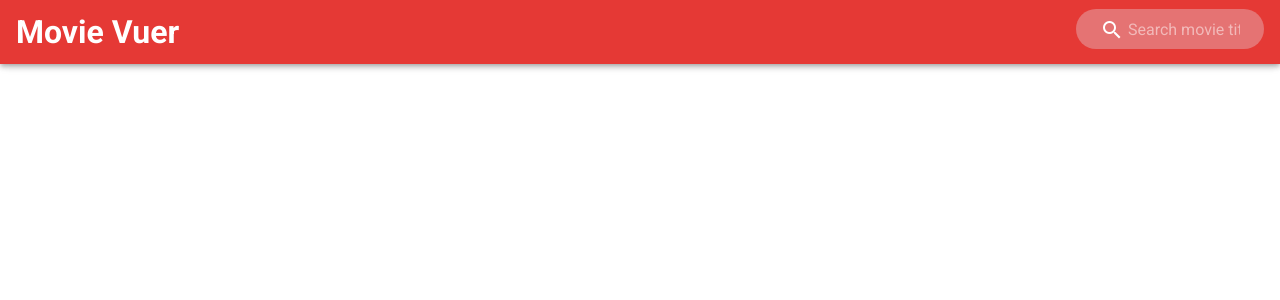
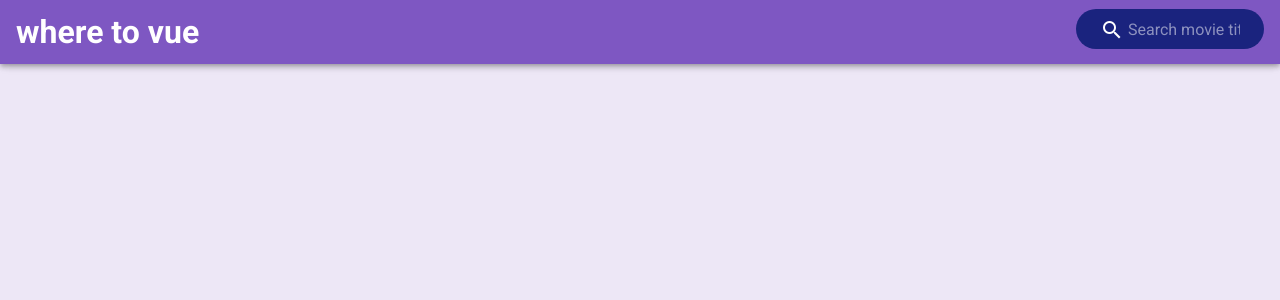
Before and after one commit to Patchrik/movie-vuer, a Vue app: page / in a window 1280 px wide. Shown: the top 300 px of the page. Built offline with nearby package versions, Linux system fonts and the light colour scheme.

Commit message:
got my theme working and learned how it works, styled the app, and searchResults

```diff
--- a/src/App.vue
+++ b/src/App.vue
@@ -1,8 +1,8 @@
 <template>
-  <v-app>
+  <v-app :style="{ background: $vuetify.theme.themes[theme].background }">
     <app-header />
     <v-main>
-      <v-container>
+      <v-container fluid>
         <search-results />
         <v-row class="mt-6">
           <v-col :sm="12" :md="6">
@@ -30,5 +30,12 @@
       MovieDetails,
       MovieReviews,
     },
+    computed: {
+      theme() {
+        return this.$vuetify.theme.dark ? "dark" : "light";
+      },
+    },
   };
 </script>
+
+<style></style>
--- a/src/components/AppHeader.vue
+++ b/src/components/AppHeader.vue
@@ -1,9 +1,9 @@
 <template>
-  <v-app-bar app color="red darken-1" dark>
+  <v-app-bar app color="deep-purple lighten-1" dark>
     <v-row justify="space-between" align="center">
       <v-col :xs="6" :sm="6" :md="6" :lg="6" :xl="6">
         <div class="d-flex align-center">
-          <h1>Movie Vuer</h1>
+          <h1>where to vue</h1>
         </div>
       </v-col>
 
@@ -15,7 +15,7 @@
             rounded
             filled
             placeholder="Search movie titles"
-            background-color="red lighten-2"
+            background-color="indigo darken-4"
             prepend-inner-icon="mdi-magnify"
           ></v-text-field>
         </form>
--- a/src/components/MovieDetails.vue
+++ b/src/components/MovieDetails.vue
@@ -1,5 +1,5 @@
 <template>
-  <v-card v-if="movieDetails">
+  <v-card v-if="movieDetails" height="auto">
     <v-img
       :src="`https://image.tmdb.org/t/p/w500${movieDetails.backdrop_path}`"
     ></v-img>
@@ -28,7 +28,7 @@
         </div>
         <div class="py-2 mx-1 mt-1">
           <v-btn rounded @click="getStreaming(movieDetails)"
-            >Where To Watch</v-btn
+            >Where To Vue</v-btn
           >
         </div>
       </v-row>
@@ -61,4 +61,8 @@
   };
 </script>
 
-<style></style>
+<style scoped>
+  .v-card {
+    overflow-y: auto;
+  }
+</style>
--- a/src/components/MovieReviews.vue
+++ b/src/components/MovieReviews.vue
@@ -1,7 +1,7 @@
 <template>
   <div v-if="movieReviews && movieReviews.length > 0">
-    <h3 class="red--text">User Reviews</h3>
-    <v-list three-line>
+    <h3 class="primary--text">User Reviews</h3>
+    <v-list three-line class="v-list-container">
       <v-list-item v-for="review in movieReviews" :key="review.id">
         <v-list-item-avatar>
           <v-img
@@ -15,11 +15,12 @@
           <v-list-item-subtitle>
             {{ formatDate(review.created_at) }}
           </v-list-item-subtitle>
-          <v-expansion-panels inset>
-            <v-expansion-panel>
+          <v-expansion-panels>
+            <v-expansion-panel @click="openPanel">
               <v-expansion-panel-header
                 expand-icon="mdi-book-open-blank-variant"
-                >{{ wordLimit(review.content, 15) }}</v-expansion-panel-header
+                disable-icon-rotate
+                >{{ panelHeaderText(review) }}</v-expansion-panel-header
               >
               <v-expansion-panel-content>
                 {{ review.content }}
@@ -37,6 +38,11 @@
   import { dateMixin } from "../mixins/movieMixins";
 
   export default {
+    data() {
+      return {
+        panelOpen: false,
+      };
+    },
     methods: {
       wordLimit(string, wordCount) {
         const shortendStr = string
@@ -46,6 +52,12 @@
         console.log(shortendStr);
         return shortendStr + " ... Read More";
       },
+      openPanel() {
+        this.panelOpen = !this.panelOpen;
+      },
+      panelHeaderText(reviewObj) {
+        return this.panelOpen ? "" : this.wordLimit(reviewObj.content, 15);
+      },
     },
     computed: {
       ...mapState(["movieReviews"]),
@@ -53,3 +65,12 @@
     mixins: [dateMixin],
   };
 </script>
+
+<style scoped>
+  div {
+    border-radius: 5px;
+  }
+  .v-list-container {
+    border-radius: 5px !important;
+  }
+</style>
--- a/src/components/SearchResults.vue
+++ b/src/components/SearchResults.vue
@@ -1,5 +1,11 @@
 <template>
-  <v-sheet v-if="searchTerm" elevation="1" class="mx-auto" max-width="1000">
+  <v-sheet
+    v-if="searchTerm"
+    elevation="1"
+    class="mx-auto movie-slide-group secondary"
+    max-width="1000"
+    dark
+  >
     <h3 class="pl-5 mt-5">
       Found {{ movieResults.total_results }} results for "{{ searchTerm }}"
     </h3>
@@ -31,4 +37,8 @@
   };
 </script>
 
-<style></style>
+<style>
+  .movie-slide-group {
+    border-radius: 5px !important;
+  }
+</style>
--- a/src/plugins/vuetify.js
+++ b/src/plugins/vuetify.js
@@ -1,6 +1,23 @@
 import Vue from "vue";
-import Vuetify from "vuetify/lib/framework";
+import Vuetify from "vuetify/lib";
+import colors from "vuetify/lib/util/colors";
 
 Vue.use(Vuetify);
 
-export default new Vuetify({});
+export default new Vuetify({
+  theme: {
+    themes: {
+      light: {
+        primary: colors.purple.darken4,
+        secondary: colors.indigo,
+        accent: colors.shades.black,
+        error: colors.pink.darken3,
+        background: colors.deepPurple.lighten5,
+      },
+      dark: {
+        primary: colors.blue.lighten3,
+        background: colors.deepPurple.darken4,
+      },
+    },
+  },
+});
```
